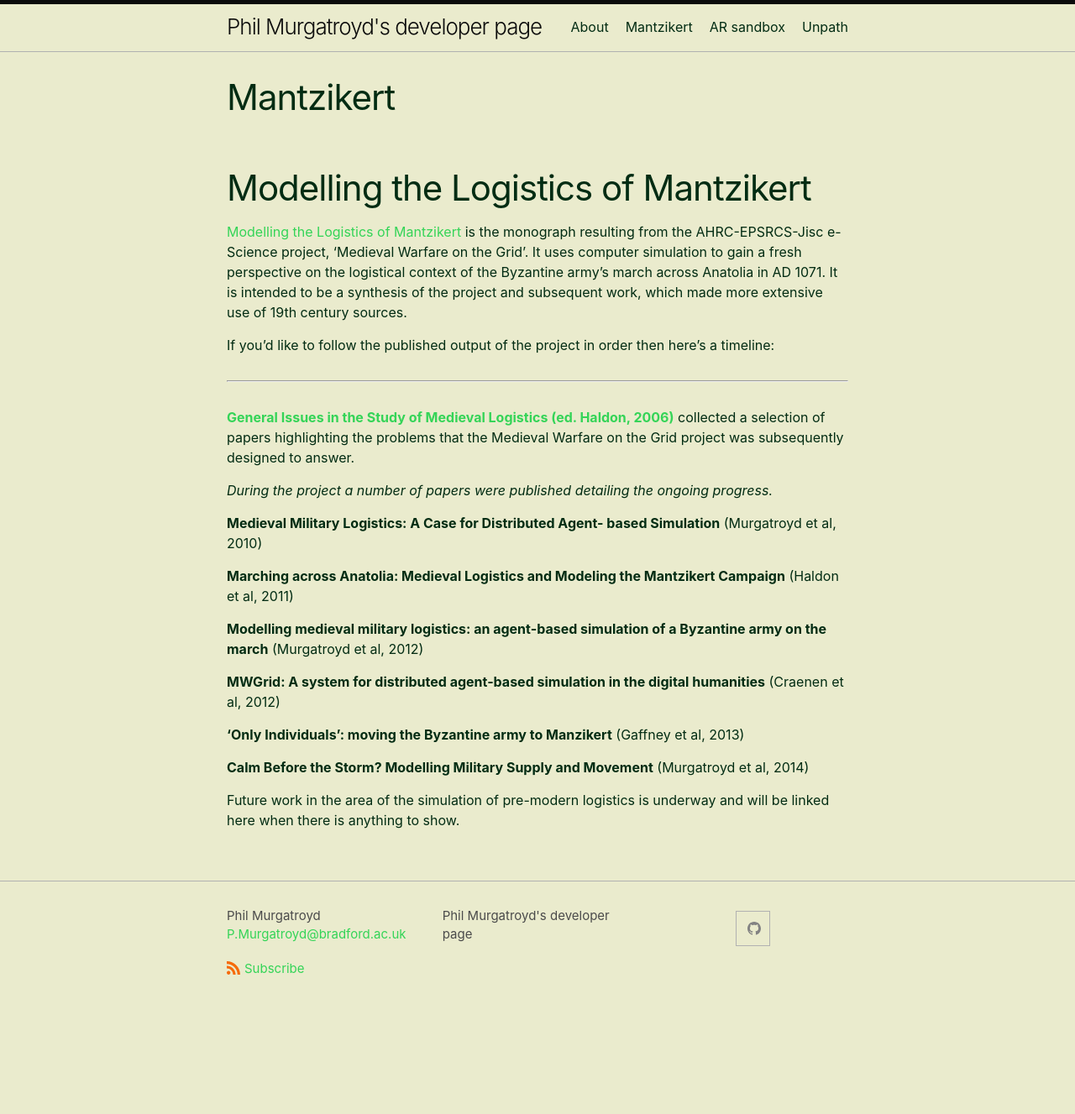
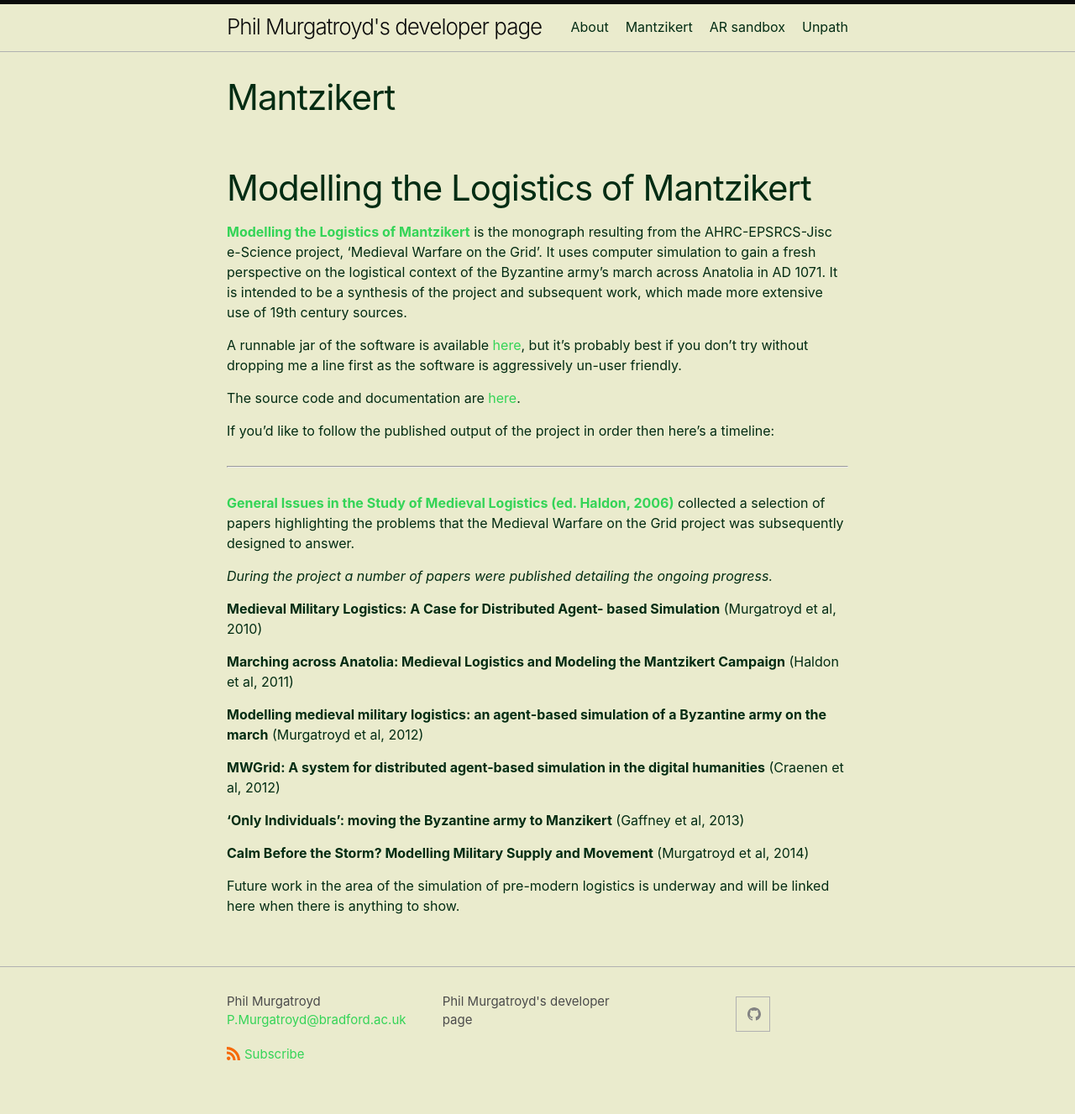
Before and after one commit to ELFdev001/ELFdev001.github.io, a Jekyll site: the page built from mantzikert.markdown, in a window 1280 px wide. Shown: the whole page at 84% size. Built offline with Jekyll 4.4.1, drawn with Linux system fonts in a browser that asks for light colours; before the commit the page ends 1225 px from its top, so only the background shows below that.

Commit message:
Update mantzikert.markdown

```diff
--- a/mantzikert.markdown
+++ b/mantzikert.markdown
@@ -5,7 +5,11 @@ permalink: /mantzikert/
 ---
 
 # Modelling the Logistics of Mantzikert
-[Modelling the Logistics of Mantzikert](https://www.archaeopress.com/Archaeopress/Products/9781803277998) is the monograph resulting from the AHRC-EPSRCS-Jisc e-Science project, 'Medieval Warfare on the Grid'. It uses computer simulation to gain a fresh perspective on the logistical context of the Byzantine army's march across Anatolia in AD 1071. It is intended to be a synthesis of the project and subsequent work, which made more extensive use of 19th century sources.
+<strong>[Modelling the Logistics of Mantzikert](https://www.archaeopress.com/Archaeopress/Products/9781803277998)</strong> is the monograph resulting from the AHRC-EPSRCS-Jisc e-Science project, 'Medieval Warfare on the Grid'. It uses computer simulation to gain a fresh perspective on the logistical context of the Byzantine army's march across Anatolia in AD 1071. It is intended to be a synthesis of the project and subsequent work, which made more extensive use of 19th century sources.
+
+A runnable jar of the software is available [here](https://zwack.itch.io/mwgrid), but it's probably best if you don't try without dropping me a line first as the software is aggressively un-user friendly.
+
+The source code and documentation are [here](https://github.com/ELFdev001/newMz).
 
 If you'd like to follow the published output of the project in order then here's a timeline:
 
```
